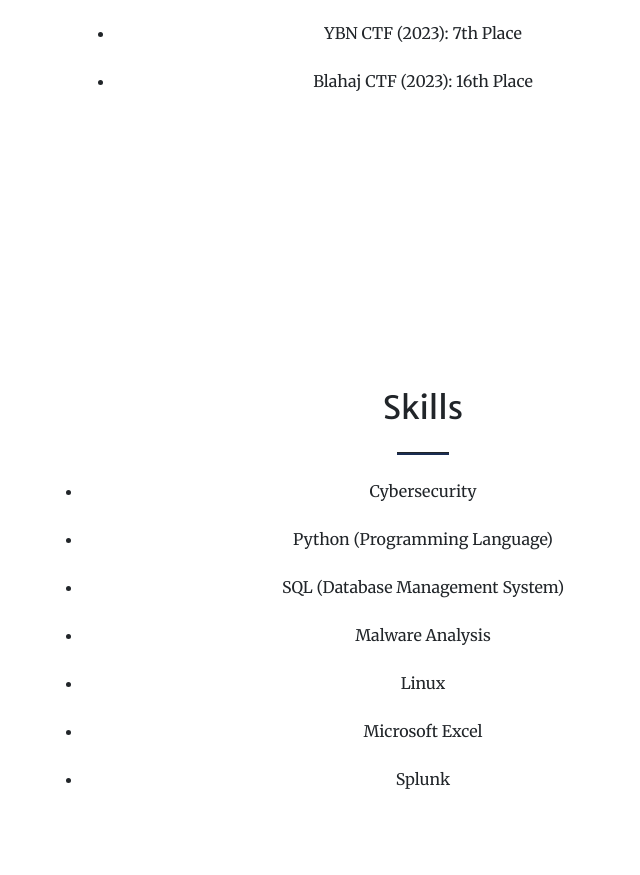
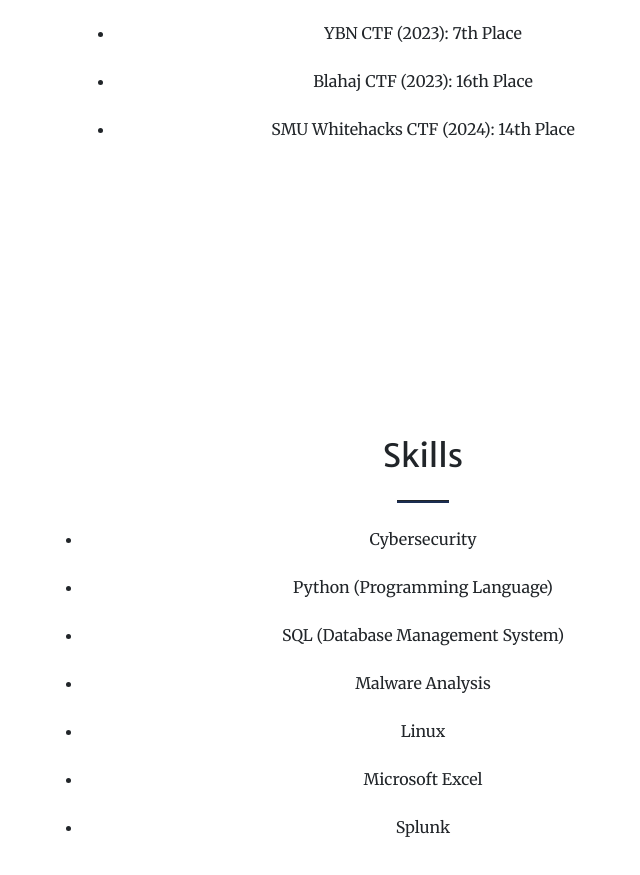
Before and after one commit to kantanana/kantanana.github.io, a website built with Vite: page index.html in a window 1280 px wide. Shown: the part 2572-3447 px from the top of the page, without its empty margins (217-857 px from the left). Built offline with nearby package versions, Linux system fonts and the light colour scheme; a script that the page names is missing; files whose address does not match are found by name.

Commit message:
added cybersec comp

```diff
--- a/index.html
+++ b/index.html
@@ -112,6 +112,7 @@
                             <li class="text-black-75 mb-4">SEETF CTF (2023): 8th Place (Singapore Students Division), 32nd Place (All Division)</li>
                             <li class="text-black-75 mb-4">YBN CTF (2023): 7th Place</li>
                             <li class="text-black-75 mb-4">Blahaj CTF (2023): 16th Place</li>
+                            <li class="text-black-75 mb-4">SMU Whitehacks CTF (2024): 14th Place</li>
                         </ul>
                 </div>
 
```
